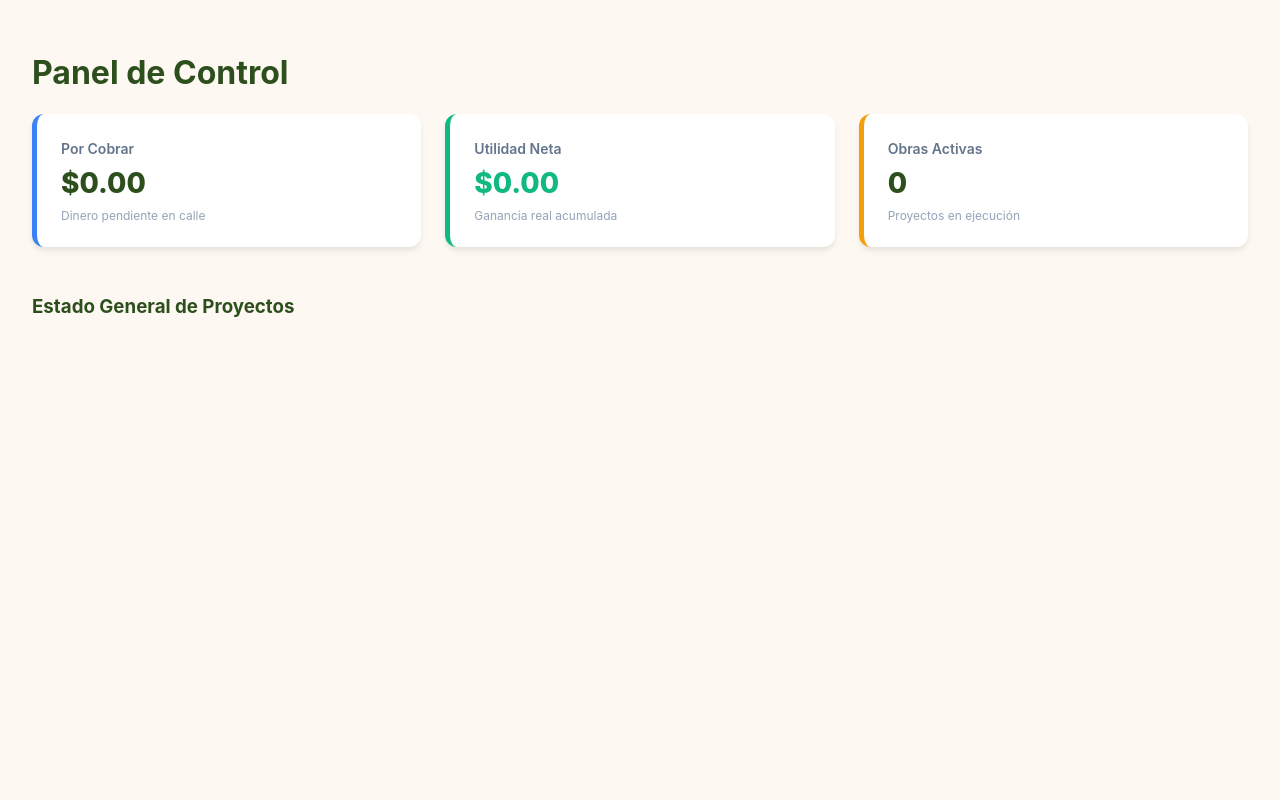
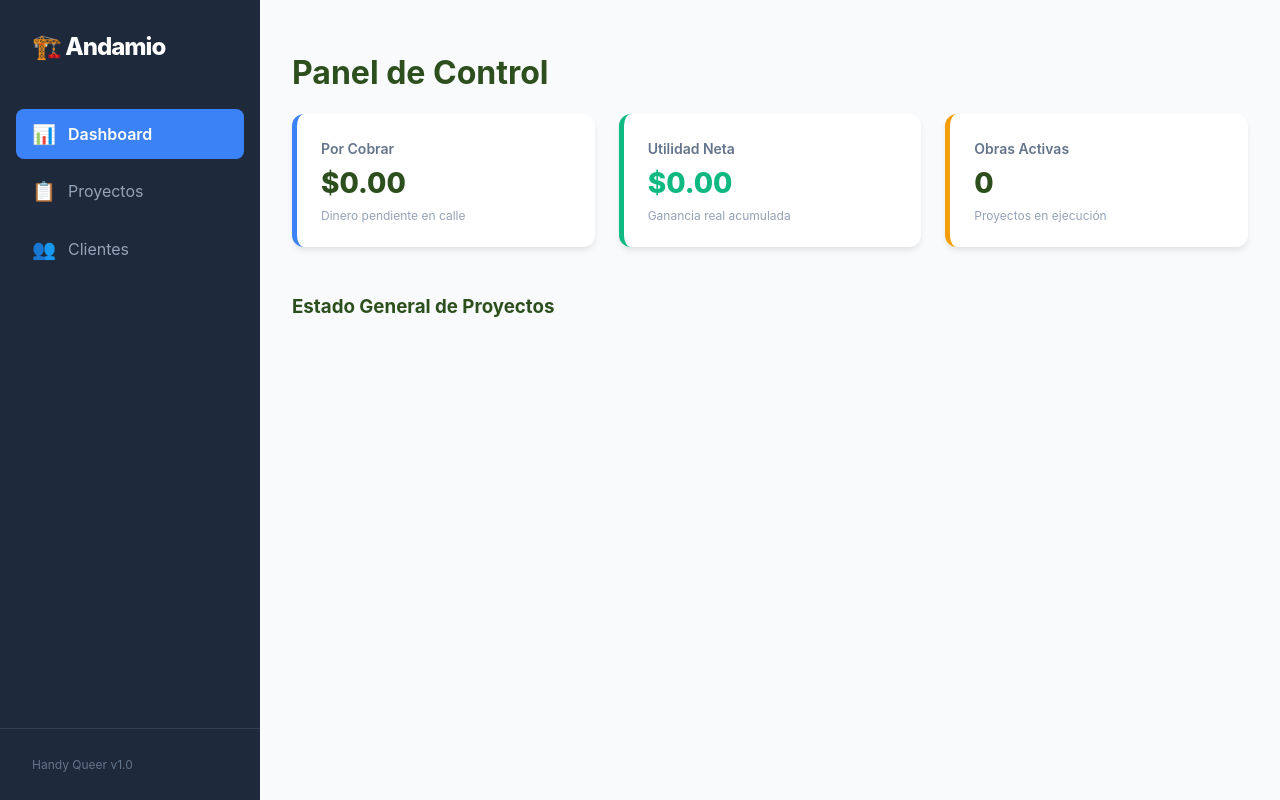
Before and after one commit to WastedTalent55/andamio-app, an Angular app in the folder andamio-frontend/: page / in a window 1280 px wide. Built offline with nearby package versions, Linux system fonts and the light colour scheme.

Commit message:
feat: implementar sidebar de navegación global y layout base

```diff
--- a/andamio-frontend/src/app/app.component.html
+++ b/andamio-frontend/src/app/app.component.html
@@ -1 +1,7 @@
-<router-outlet></router-outlet>
+<div class="app-layout">
+  <app-sidebar></app-sidebar>
+
+  <main class="main-content">
+    <router-outlet></router-outlet>
+  </main>
+</div>
--- a/andamio-frontend/src/app/app.component.scss
+++ b/andamio-frontend/src/app/app.component.scss
@@ -0,0 +1,10 @@
+.app-layout {
+  display: flex;
+
+  .main-content {
+    margin-left: 260px; // El mismo ancho que el sidebar
+    width: calc(100% - 260px);
+    min-height: 100vh;
+    background: #f8fafc; // Gris muy claro para el fondo
+  }
+}
--- a/andamio-frontend/src/app/app.component.ts
+++ b/andamio-frontend/src/app/app.component.ts
@@ -1,10 +1,11 @@
 import { Component } from '@angular/core';
 import { RouterOutlet } from '@angular/router';
+import { SidebarComponent } from './core/components/sidebar/sidebar.component';
 
 @Component({
   selector: 'app-root',
   standalone: true,
-  imports: [RouterOutlet],
+  imports: [RouterOutlet, SidebarComponent],
   templateUrl: './app.component.html',
   styleUrl: './app.component.scss'
 })
--- /dev/null
+++ b/andamio-frontend/src/app/core/components/sidebar/sidebar.component.html
@@ -0,0 +1,27 @@
+<nav class="sidebar">
+  <div class="sidebar-header">
+    <div class="logo">🏗️ Andamio</div>
+  </div>
+
+  <ul class="nav-links">
+    <li>
+      <a routerLink="/" routerLinkActive="active" [routerLinkActiveOptions]="{exact: true}">
+        <span class="icon">📊</span> Dashboard
+      </a>
+    </li>
+    <li>
+      <a routerLink="/proyectos" routerLinkActive="active">
+        <span class="icon">📋</span> Proyectos
+      </a>
+    </li>
+    <li>
+      <a routerLink="/clientes" routerLinkActive="active">
+        <span class="icon">👥</span> Clientes
+      </a>
+    </li>
+  </ul>
+
+  <div class="sidebar-footer">
+    <p>Handy Queer v1.0</p>
+  </div>
+</nav>
--- /dev/null
+++ b/andamio-frontend/src/app/core/components/sidebar/sidebar.component.scss
@@ -0,0 +1,60 @@
+.sidebar {
+  width: 260px;
+  height: 100vh;
+  background: #1e293b; // Azul oscuro profesional
+  color: white;
+  display: flex;
+  flex-direction: column;
+  position: fixed;
+  left: 0;
+  top: 0;
+
+  .sidebar-header {
+    padding: 2rem;
+    .logo {
+      font-size: 1.5rem;
+      font-weight: 800;
+      letter-spacing: -1px;
+    }
+  }
+
+  .nav-links {
+    list-style: none;
+    padding: 0 1rem;
+    flex-grow: 1;
+
+    li {
+      margin-bottom: 0.5rem;
+
+      a {
+        display: flex;
+        align-items: center;
+        padding: 0.8rem 1rem;
+        color: #94a3b8;
+        text-decoration: none;
+        border-radius: 8px;
+        transition: all 0.3s;
+
+        .icon { margin-right: 12px; font-size: 1.2rem; }
+
+        &:hover {
+          background: rgba(255,255,255,0.05);
+          color: white;
+        }
+
+        &.active {
+          background: #3b82f6; // El azul brillante de nuestra marca
+          color: white;
+          font-weight: 600;
+        }
+      }
+    }
+  }
+
+  .sidebar-footer {
+    padding: 1rem 2rem;
+    font-size: 0.75rem;
+    color: #64748b;
+    border-top: 1px solid rgba(255,255,255,0.1);
+  }
+}
```
Also changed, not shown: andamio-frontend/src/app/core/components/sidebar/sidebar.component.ts (added, +12 -0 lines), 1 other file (tests, documents, lock files or other folders).
